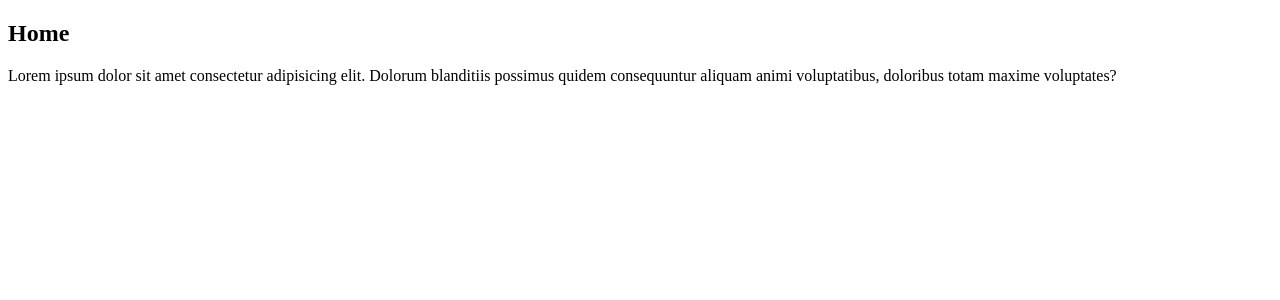
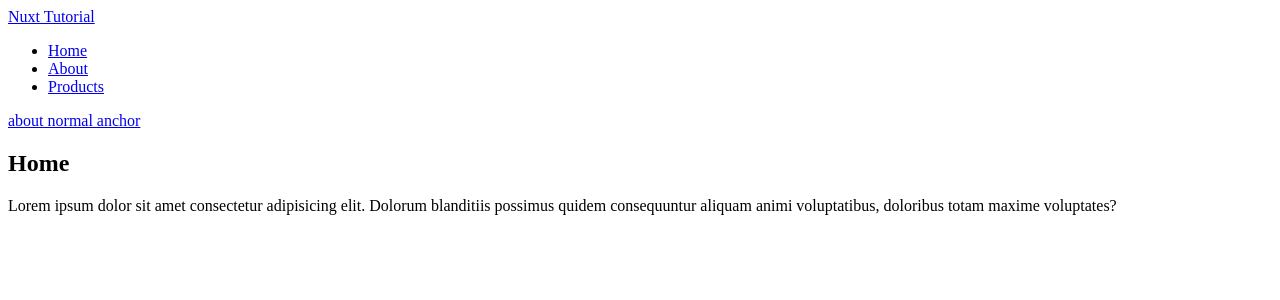
Before and after one commit to bienefc/nuxt3-tutorial, a Nuxt app: page / in a window 1280 px wide. Shown: the top 300 px of the page. Built offline with nearby package versions, Linux system fonts and the light colour scheme.

Commit message:
feat: NuxtLink approach

```diff
--- a/pages/about.vue
+++ b/pages/about.vue
@@ -1,5 +1,15 @@
 <template>
   <div>
+    <header>
+      <nav>
+        <NuxtLink to="/">Nuxt Tutorial</NuxtLink>
+        <ul>
+          <li><NuxtLink to="/">Home</NuxtLink></li>
+          <li><NuxtLink to="/about">About</NuxtLink></li>
+          <li><NuxtLink to="/products">Products</NuxtLink></li>
+        </ul>
+      </nav>
+    </header>
     <h2>About</h2>
     <p>
       Lorem ipsum dolor sit amet consectetur adipisicing elit. Dolorum
--- a/pages/index.vue
+++ b/pages/index.vue
@@ -1,5 +1,16 @@
 <template>
   <div>
+    <header>
+      <nav>
+        <NuxtLink to="/">Nuxt Tutorial</NuxtLink>
+        <ul>
+          <li><NuxtLink to="/">Home</NuxtLink></li>
+          <li><NuxtLink to="/about">About</NuxtLink></li>
+          <li><NuxtLink to="/products">Products</NuxtLink></li>
+        </ul>
+      </nav>
+      <a href="/about">about normal anchor</a>
+    </header>
     <h2>Home</h2>
     <p>
       Lorem ipsum dolor sit amet consectetur adipisicing elit. Dolorum
```
